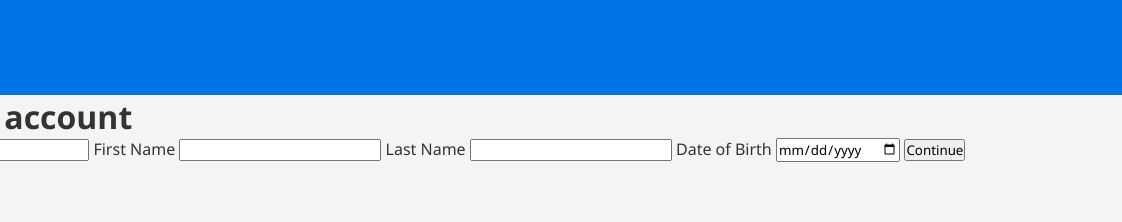
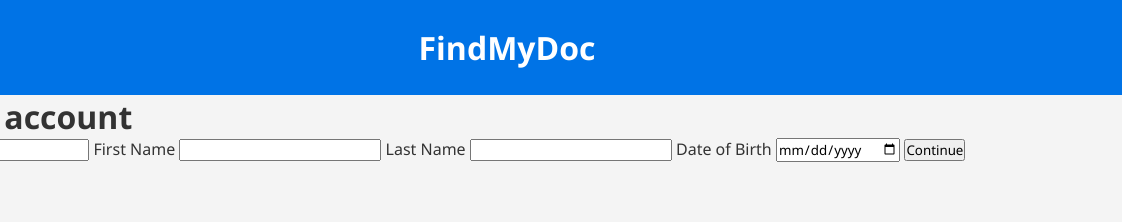
Before and after one commit to ITDEV-177-Group-1/FindMyDoc, a plain HTML site: page html/Create_Account.html in a window 1280 px wide. Shown: the full height of the page, 158-1280 px from the left. Drawn offline with Linux system fonts and the light colour scheme.

Commit message:
title fix

```diff
--- a/html/Create_Account.html
+++ b/html/Create_Account.html
@@ -13,6 +13,7 @@
             <a href="/html/Index.html">
             <img src="../images/FindMyDocLogo.png" alt="Logo">
             </a>
+            <h1>FindMyDoc</h1>
         </header>
          <h1>Create an account</h1>
 
```
